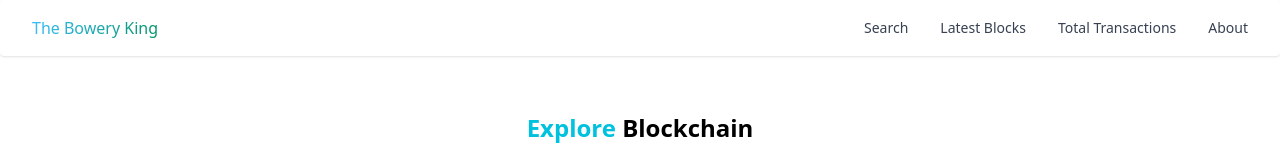
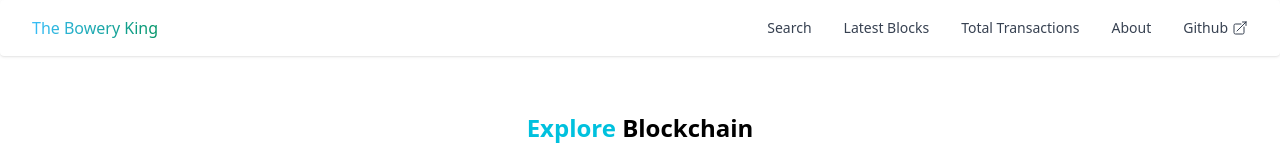
Before and after one commit to toanbku/the-bowery-king, a Next.js app: page / in a window 1280 px wide. Shown: the top 160 px of the page. Built offline with nearby package versions, Linux system fonts and the light colour scheme; no server answers.

Commit message:
chore: add github repo

```diff
--- a/src/components/Navbar.tsx
+++ b/src/components/Navbar.tsx
@@ -57,6 +57,14 @@ export const FNavbar = () => {
           Total Transactions
         </Navbar.Link>
         <Navbar.Link href="/about">About</Navbar.Link>
+        <Navbar.Link
+          className="flex flex-row items-center gap-1"
+          target="_blank"
+          href="https://github.com/toanbku/the-bowery-king"
+        >
+          Github
+          <ArrowTopRightOnSquareIcon width={16} height={16} />
+        </Navbar.Link>
       </Navbar.Collapse>
     </Navbar>
   );
```
